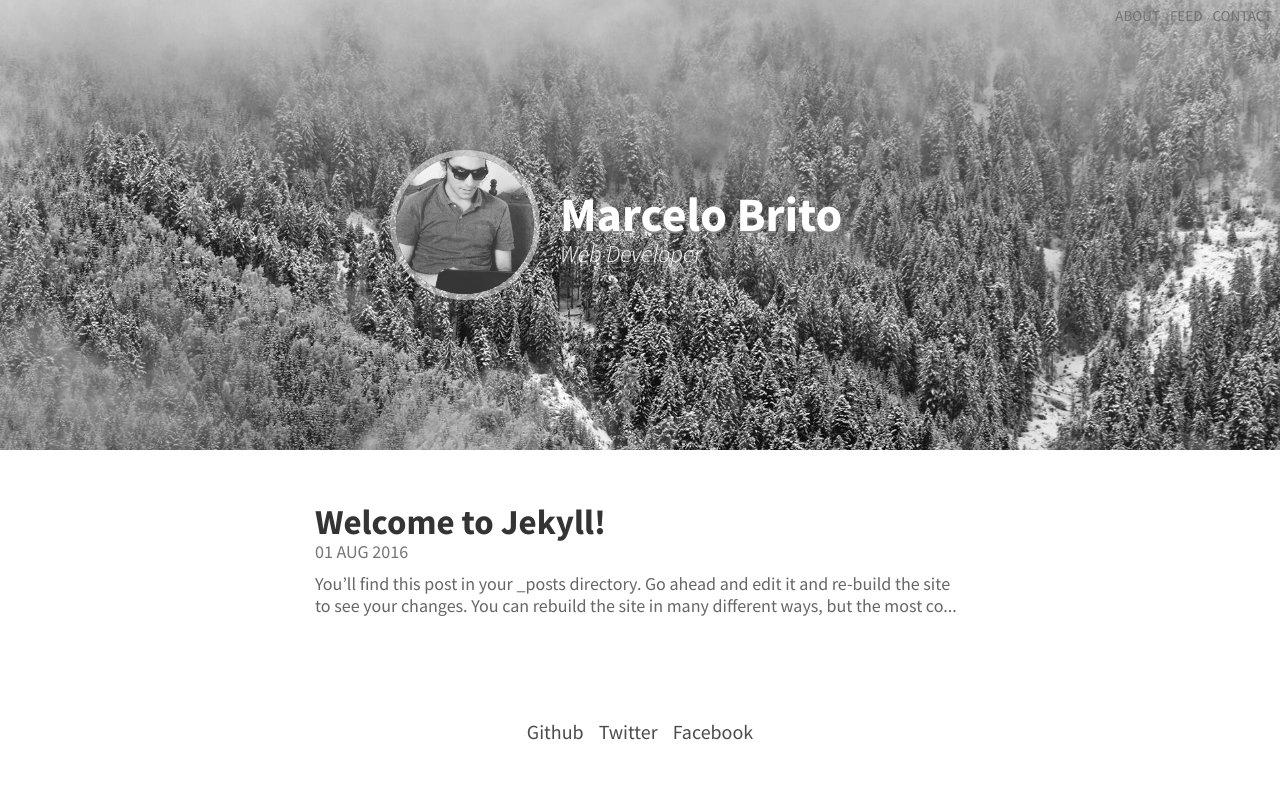
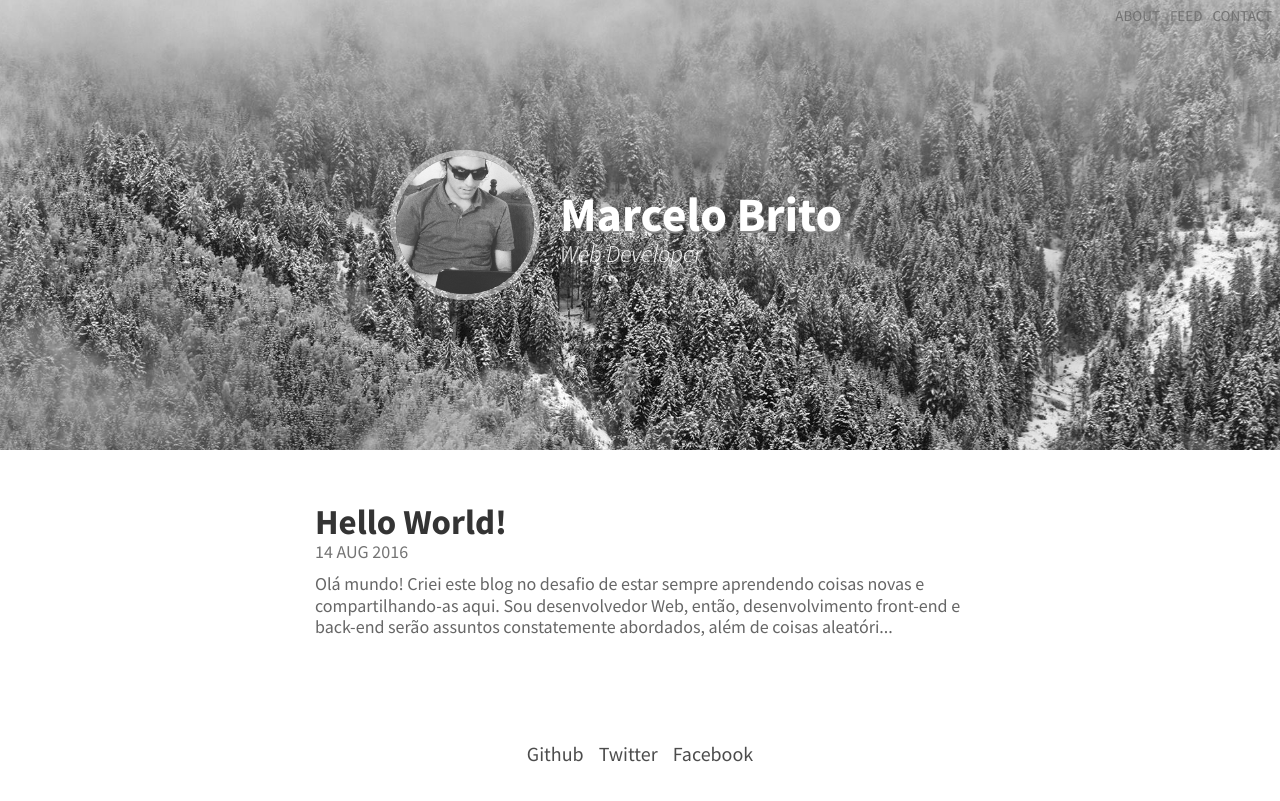
Before and after one commit to MarceloBritoWD/marcelobritowd.com, a Jekyll site: the page built from index.html, in a window 1280 px wide. Shown: the top 801 px of the page. Built offline with Jekyll 4.4.1, drawn with Linux system fonts in a browser that asks for light colours.

Commit message:
Hello World Post

```diff
--- a/_layouts/default.html
+++ b/_layouts/default.html
@@ -3,20 +3,20 @@
   <head>
     <meta charset="utf-8">
     <title>Marcelo Brito - Web Developer</title>
-    <link rel="stylesheet" href="assets/css/style.min.css" media="screen">
+    <link rel="stylesheet" href="/assets/css/style.min.css" media="screen">
     <!-- <script src="assets/js/functions.min.js"></script> -->
   </head>
   <body>
     <header class="header">
-      <a class="author" href="index.html">
-        <img class="img-author" src="assets/img/author.jpg" alt="" />
+      <a class="author" href="/">
+        <img class="img-author" src="/assets/img/author.jpg" alt="" />
         <h1 class="author-name">Marcelo Brito</h1>
         <span class="author-info">Web Developer</span>
       </a>
 
       <nav class="nav">
         <ul>
-          <li><a href="#">About</a></li>
+          <li><a href="about/">About</a></li>
           <li><a href="feed.xml" target="_blank">Feed</a></li>
           <li><a href="#">Contact</a></li>
         </ul>
--- a/_posts/2016-08-01-welcome-to-jekyll.markdown
+++ /dev/null
@@ -1,25 +0,0 @@
----
-layout: post
-title:  "Welcome to Jekyll!"
-date:   2016-08-01 00:14:33 -0300
-categories: jekyll update
----
-You’ll find this post in your `_posts` directory. Go ahead and edit it and re-build the site to see your changes. You can rebuild the site in many different ways, but the most common way is to run `jekyll serve`, which launches a web server and auto-regenerates your site when a file is updated.
-
-To add new posts, simply add a file in the `_posts` directory that follows the convention `YYYY-MM-DD-name-of-post.ext` and includes the necessary front matter. Take a look at the source for this post to get an idea about how it works.
-
-Jekyll also offers powerful support for code snippets:
-
-{% highlight ruby %}
-def print_hi(name)
-  puts "Hi, #{name}"
-end
-print_hi('Tom')
-#=> prints 'Hi, Tom' to STDOUT.
-{% endhighlight %}
-
-Check out the [Jekyll docs][jekyll-docs] for more info on how to get the most out of Jekyll. File all bugs/feature requests at [Jekyll’s GitHub repo][jekyll-gh]. If you have questions, you can ask them on [Jekyll Talk][jekyll-talk].
-
-[jekyll-docs]: http://jekyllrb.com/docs/home
-[jekyll-gh]:   https://github.com/jekyll/jekyll
-[jekyll-talk]: https://talk.jekyllrb.com/
--- /dev/null
+++ b/_posts/2016-08-14-hello-world.markdown
@@ -0,0 +1,14 @@
+---
+layout: post
+title: "Hello World!"
+date: "2016-08-14 03:00:43 -0300"
+---
+
+Olá mundo! Criei este blog no desafio de estar sempre aprendendo coisas novas e compartilhando-as aqui. Sou desenvolvedor Web, então, desenvolvimento front-end e back-end serão assuntos constatemente abordados, além de coisas aleatórias que achar interessante de ser compartilhado. Gosto muito de escrever, mas nunca fiz algo do tipo, vamos ver no que vai dar!!
+
+Ah!! Este blog foi desenvolvido com [Jekyll][jekyll] e está [disponível no Github][disp-github], caso tenha se interessado em dar um Fork! ;)
+
+Obs.: Blog ainda com muitos ajustes a serem feitos, responsividade, ajustes em páginas, etc.
+
+[jekyll]: https://jekyllrb.com/
+[disp-github]: https://github.com/MarceloBritoWD/marcelobritowd.github.io
--- a/about.md
+++ b/about.md
@@ -1,15 +1,7 @@
 ---
 layout: page
-title: About
-permalink: /about/
+title: Quem sou eu?
+permalink: about/
 ---
 
-This is the base Jekyll theme. You can find out more info about customizing your Jekyll theme, as well as basic Jekyll usage documentation at [jekyllrb.com](http://jekyllrb.com/)
-
-You can find the source code for the Jekyll new theme at:
-{% include icon-github.html username="jglovier" %} /
-[jekyll-new](https://github.com/jglovier/jekyll-new)
-
-You can find the source code for Jekyll at
-{% include icon-github.html username="jekyll" %} /
-[jekyll](https://github.com/jekyll/jekyll)
+Oi, meu nome é Marcelo Brito, sou desenvolvedor front end e entusiasta/contribuidor de código open source. Apaixonado por performance e automatização, estou sempre fazendo meu código mais leve e rápido possível. Sou Graduando em Sistemas de Informaçao pela FACISA. Trabalho na Borda Comunicação em Campina Grande - PB, onde crio sites e sistemas com experiências únicas.
--- a/src/styl/_index.styl
+++ b/src/styl/_index.styl
@@ -119,6 +119,7 @@ main
   color #747474
   font-weight 300
   margin-top 20px
+  margin-bottom 20px
   p
     margin-bottom 15px
     a
```
Also changed, not shown: assets/css/style.min.css.
